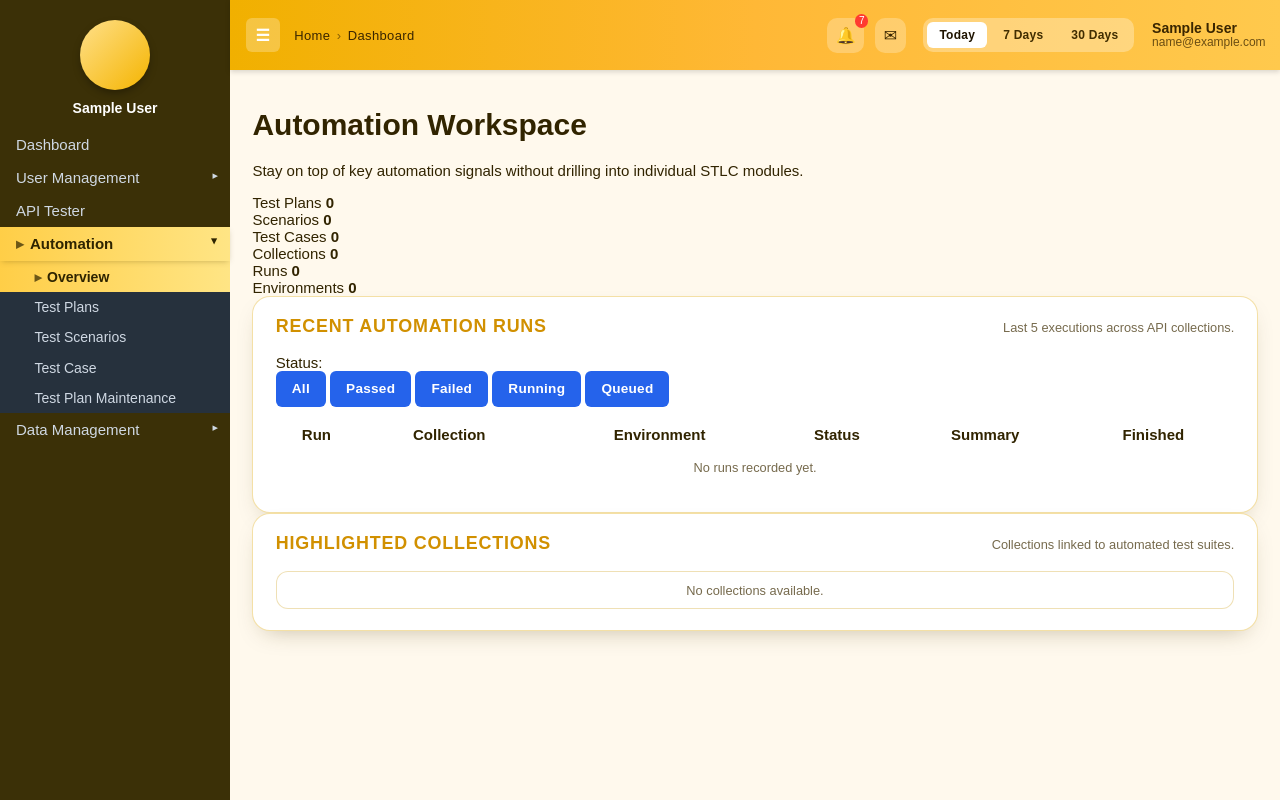
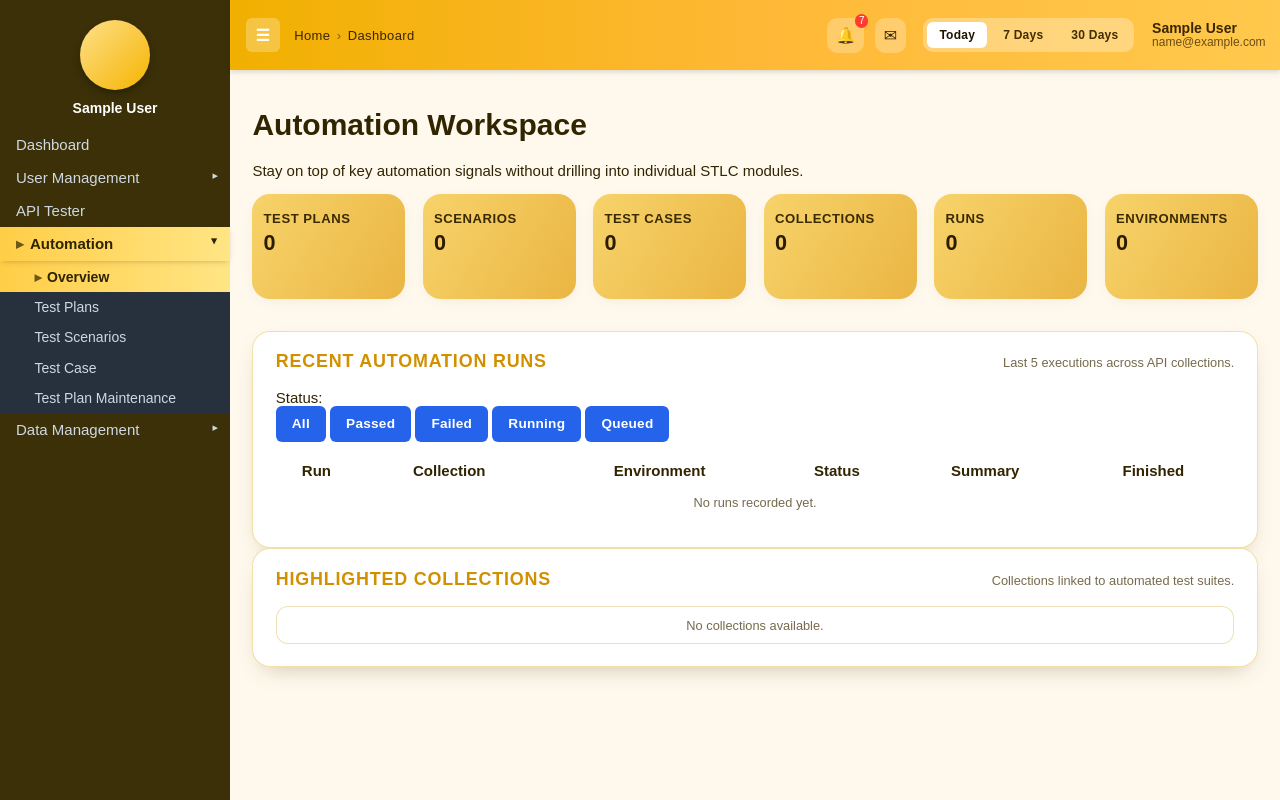
Before and after one commit to dev-fedz/automation, a Django app: page /automation/ in a window 1280 px wide. Run offline with Django 4.2, Linux system fonts and the light colour scheme; the visitor is signed in with stand-in values (Sample User, id 1); data comes from the database, SQL or seed files in the repository; data that the repository does not hold is empty; parts of the project's set-up code (start-up, migrations or seed data) failed here and were passed over.

Commit message:
adjusted overview layout

```diff
--- a/web/static/css/automation.css
+++ b/web/static/css/automation.css
@@ -1,3 +1,48 @@
+/* Automation Metrics Widgets */
+.automation-metrics-widgets {
+    display: grid;
+    grid-template-columns: repeat(6, 1fr);
+    gap: 1.1rem;
+    margin-bottom: 2rem;
+}
+.metrics-widget {
+    background: linear-gradient(120deg, #f7d36a 0%, #eab543 100%);
+    border-radius: 18px;
+    box-shadow: 0 4px 18px -8px rgba(70, 55, 0, 0.13);
+    padding: 1.1rem 0.7rem 1.1rem 0.7rem;
+    display: flex;
+    flex-direction: column;
+    align-items: flex-start;
+    min-width: 0;
+    min-height: 70px;
+    transition: box-shadow 0.18s;
+    border: none;
+}
+.metrics-widget:hover {
+    box-shadow: 0 8px 32px -8px rgba(70, 55, 0, 0.18);
+}
+.widget-title {
+    font-size: 0.82rem;
+    color: #3a2a00;
+    font-weight: 700;
+    margin-bottom: 0.3rem;
+    letter-spacing: 0.04em;
+    text-align: left;
+    text-transform: uppercase;
+}
+.widget-value {
+    font-size: 1.35rem;
+    font-weight: 800;
+    color: #2b1b00;
+    text-align: left;
+    line-height: 1.1;
+}
+:root {
+    --automation-shadow: 0 10px 24px -12px rgba(70, 55, 0, 0.35);
+    --automation-text-muted: rgba(60, 43, 0, 0.7);
+    --automation-success: #22c55e;
+    --automation-info: #2563eb;
+}
 :root {
     --automation-bg: #fffef5;
     --automation-border: rgba(235, 198, 93, 0.55);
--- /dev/null
+++ b/web/static/js/automation_overview.js
@@ -0,0 +1,37 @@
+// This file was missing from web/static/js/ but present in staticfiles/js/.
+// If you have custom JS for the Automation Overview page, copy it here.
+// Otherwise, this placeholder will prevent 404 errors and MIME type issues.
+
+
+document.addEventListener('DOMContentLoaded', function () {
+    const filterButtons = document.querySelectorAll('.control-chip[data-filter-status]');
+    const runRows = document.querySelectorAll('.automation-table tbody tr[data-run-status]');
+    const noResultsRow = document.querySelector('[data-role="no-filter-results"]');
+
+    function filterRuns(status) {
+        let anyVisible = false;
+        runRows.forEach(row => {
+            const rowStatus = row.getAttribute('data-run-status');
+            if (status === 'all' || rowStatus === status) {
+                row.style.display = '';
+                anyVisible = true;
+            } else {
+                row.style.display = 'none';
+            }
+        });
+        if (noResultsRow) {
+            noResultsRow.hidden = anyVisible;
+        }
+    }
+
+    filterButtons.forEach(btn => {
+        btn.addEventListener('click', function () {
+            // Remove active class from all
+            filterButtons.forEach(b => b.classList.remove('is-active'));
+            // Add active to this
+            btn.classList.add('is-active');
+            // Filter
+            filterRuns(btn.getAttribute('data-filter-status'));
+        });
+    });
+});
--- a/web/templates/core/automation_overview.html
+++ b/web/templates/core/automation_overview.html
@@ -17,31 +17,31 @@
         </div>
     </header>
 
-    <section class="automation-metrics" aria-label="Automation metrics">
-        <article class="automation-metric">
-            <span class="metric-label">Test Plans</span>
-            <strong class="metric-value" data-count-target="{{ initial_metrics.plans }}">{{ initial_metrics.plans }}</strong>
-        </article>
-        <article class="automation-metric">
-            <span class="metric-label">Scenarios</span>
-            <strong class="metric-value" data-count-target="{{ initial_metrics.scenarios }}">{{ initial_metrics.scenarios }}</strong>
-        </article>
-        <article class="automation-metric">
-            <span class="metric-label">Test Cases</span>
-            <strong class="metric-value" data-count-target="{{ initial_metrics.cases }}">{{ initial_metrics.cases }}</strong>
-        </article>
-        <article class="automation-metric">
-            <span class="metric-label">Collections</span>
-            <strong class="metric-value" data-count-target="{{ initial_metrics.collections }}">{{ initial_metrics.collections }}</strong>
-        </article>
-        <article class="automation-metric">
-            <span class="metric-label">Runs</span>
-            <strong class="metric-value" data-count-target="{{ initial_metrics.runs }}">{{ initial_metrics.runs }}</strong>
-        </article>
-        <article class="automation-metric">
-            <span class="metric-label">Environments</span>
-            <strong class="metric-value" data-count-target="{{ initial_metrics.environments }}">{{ initial_metrics.environments }}</strong>
-        </article>
+    <section class="automation-metrics-widgets" aria-label="Automation metrics">
+        <div class="metrics-widget">
+            <div class="widget-title">Test Plans</div>
+            <div class="widget-value" data-count-target="{{ initial_metrics.plans }}">{{ initial_metrics.plans }}</div>
+        </div>
+        <div class="metrics-widget">
+            <div class="widget-title">Scenarios</div>
+            <div class="widget-value" data-count-target="{{ initial_metrics.scenarios }}">{{ initial_metrics.scenarios }}</div>
+        </div>
+        <div class="metrics-widget">
+            <div class="widget-title">Test Cases</div>
+            <div class="widget-value" data-count-target="{{ initial_metrics.cases }}">{{ initial_metrics.cases }}</div>
+        </div>
+        <div class="metrics-widget">
+            <div class="widget-title">Collections</div>
+            <div class="widget-value" data-count-target="{{ initial_metrics.collections }}">{{ initial_metrics.collections }}</div>
+        </div>
+        <div class="metrics-widget">
+            <div class="widget-title">Runs</div>
+            <div class="widget-value" data-count-target="{{ initial_metrics.runs }}">{{ initial_metrics.runs }}</div>
+        </div>
+        <div class="metrics-widget">
+            <div class="widget-title">Environments</div>
+            <div class="widget-value" data-count-target="{{ initial_metrics.environments }}">{{ initial_metrics.environments }}</div>
+        </div>
     </section>
 
     <section class="automation-panel wide" data-panel="runs" aria-labelledby="headline-runs">
```
Also changed, not shown: 1 other file.
